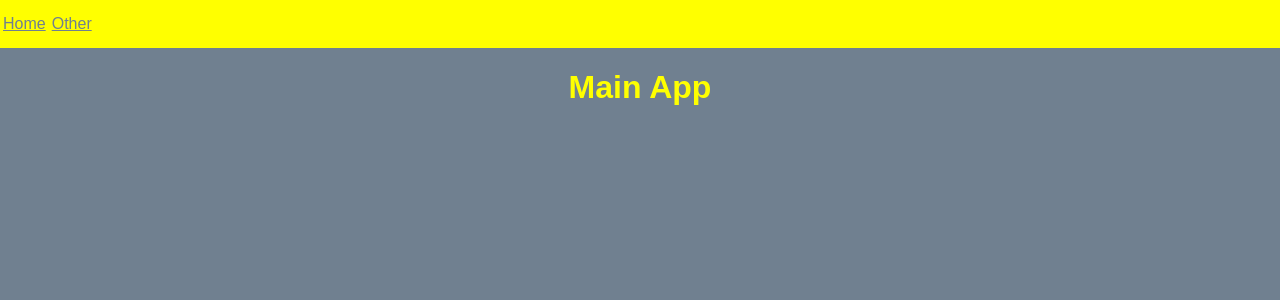
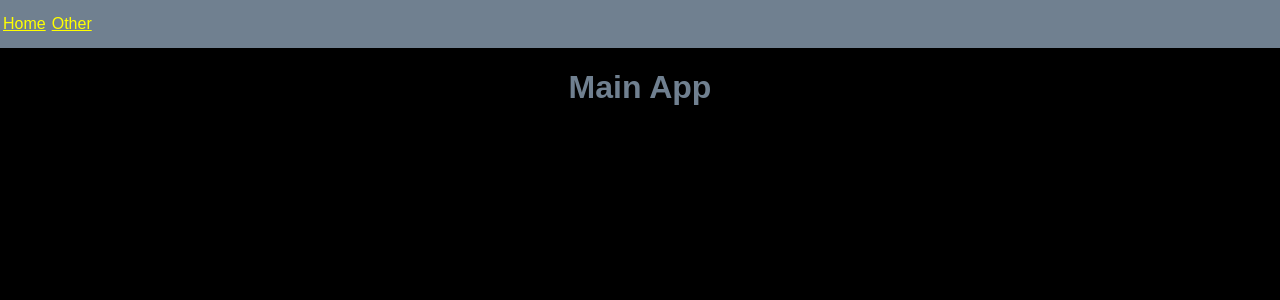
Before and after one commit to jasonalexander-ja/dynamic-pallette-css, a React (Create React App) app: page /home in a window 1280 px wide. Shown: the top 300 px of the page. Built offline with nearby package versions, Linux system fonts and the light colour scheme.

Commit message:
Added dark theme toggling functionality

```diff
--- a/src/CSS/Theme/main-theme.scss
+++ b/src/CSS/Theme/main-theme.scss
@@ -9,4 +9,10 @@
     --font-color: black;
     --font-family: Arial, Helvetica, sans-serif;
     --font-weight: 600;
+    &.dark {
+        --bg-color: black;
+        --primary-color: yellow;
+        --secondary-color: slategrey;
+        --font-color: white;
+    }
 }
--- a/src/Pages/HomeApp/HomeApp.jsx
+++ b/src/Pages/HomeApp/HomeApp.jsx
@@ -1,13 +1,16 @@
-import React from 'react';
+import React, { useState } from 'react';
 
 import './home-app.scss';
 
 export const HomeApp = props => {
-    props.setTheme('mainTheme');
+    const browserDarkmode = window.matchMedia('(prefers-color-scheme: dark)');
+
+    const [darkTheme, setDarkTheme] = useState(browserDarkmode);
+    props.setTheme(darkTheme? 'mainTheme dark' : 'mainTheme');
 
     return (
         <div className="app-route">
-            <h1>Main App</h1>
+            <h1 onClick={() => setDarkTheme(!darkTheme)}>Main App</h1>
         </div>
     );
 };
```
Also changed, not shown: 1 other file (tests, documents, lock files or other folders).
